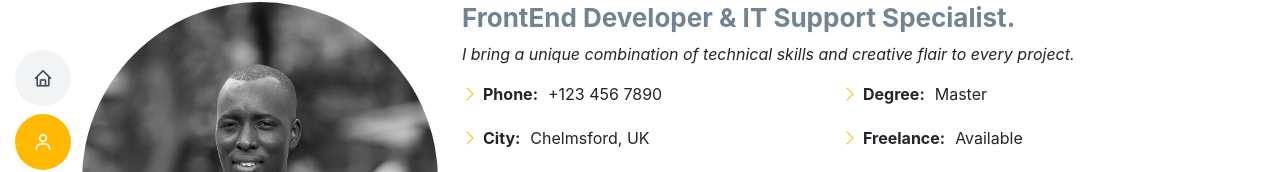
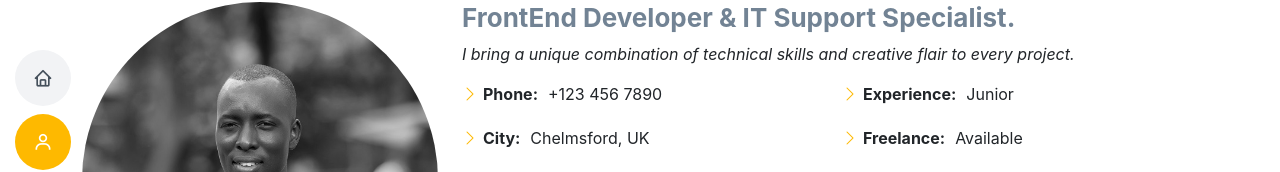
Before and after one commit to goloobab/react-portfolio, a React (Create React App) app: page /react-portfolio/about in a window 1280 px wide. Shown: the part 190-362 px from the top of the page. Built offline with nearby package versions, Linux system fonts and the light colour scheme.

Commit message:
Added exprience level

```diff
--- a/src/components/About/index.js
+++ b/src/components/About/index.js
@@ -29,7 +29,7 @@ function About() {
                             </div>
                             <div className="col-lg-6">
                                 <ul>
-                                    <li><i className="bi bi-chevron-right"></i> <strong>Degree:</strong> <span>Master</span></li>
+                                    <li><i className="bi bi-chevron-right"></i> <strong>Experience:</strong> <span>Junior</span></li>
                                     <li><i className="bi bi-chevron-right"></i> <strong>Freelance:</strong> <span>Available</span></li>
                                 </ul>
                             </div>
```
